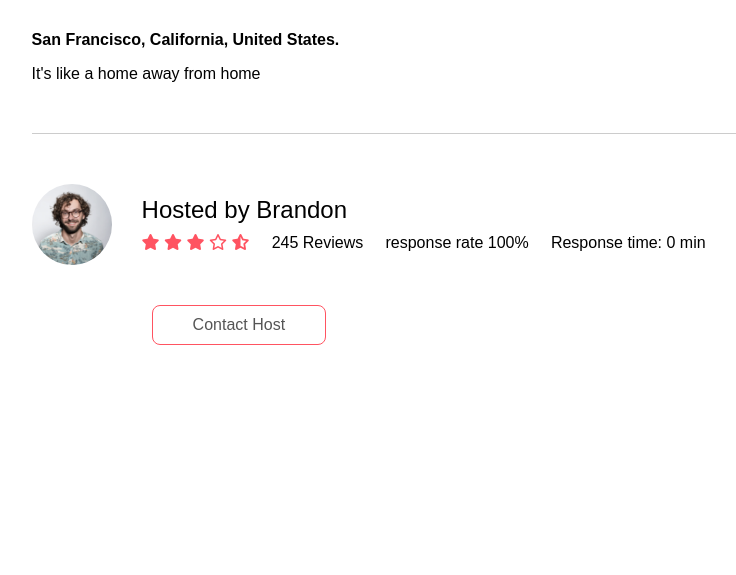
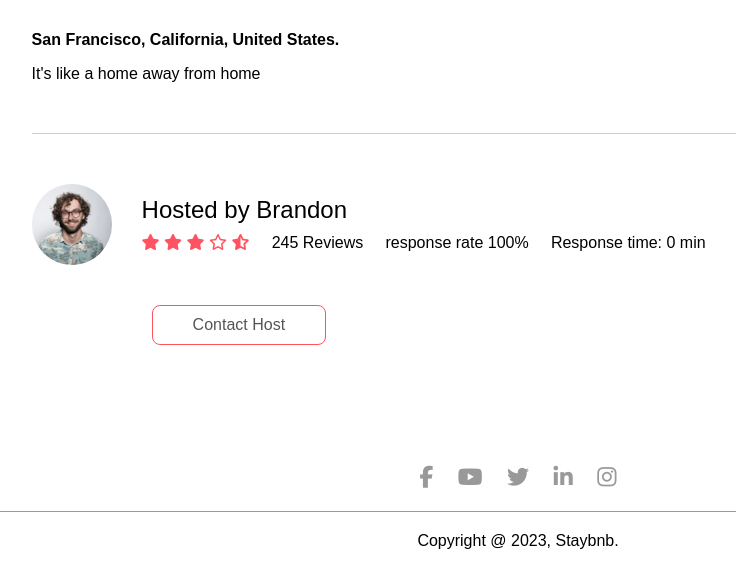
Before and after one commit to rajesh-mondal/house-rental, a plain HTML site: page house.html in a window 1280 px wide. Shown: the part 1936-2511 px from the top of the page, without its empty margins (122-858 px from the left). Before the commit the page ends 2321 px from the top, so only its background shows below. Drawn offline with Linux system fonts and the light colour scheme.

Commit message:
footer added in house details page

```diff
--- a/house.html
+++ b/house.html
@@ -109,7 +109,23 @@
             </div>
         </div>
         <a href="#" class="contact-host">Contact Host</a>
-
     </div>
+    <div class="container">
+        <div class="footer">
+            <a href="https/facebook.com"><i class="fab fa-facebook-f"></i></a>
+            <a href="https/youtube.com"><i class="fab fa-youtube"></i></a>
+            <a href="https/twitter.com"><i class="fab fa-twitter"></i></a>
+            <a href="https/linkedin.com"><i class="fab fa-linkedin-in"></i></a>
+            <a href="https/instagram.com"><i class="fab fa-instagram"></i></a>
+            <hr>
+            <p>Copyright @ 2023, Staybnb.</p>
+        </div>
+    </div>
+    <script>
+        var navBar = document.getElementById("navBar");
+        function togglebtn(){
+            navBar.classList.toggle("hidemenu");
+        }
+    </script>
 </body>
 </html>
```
